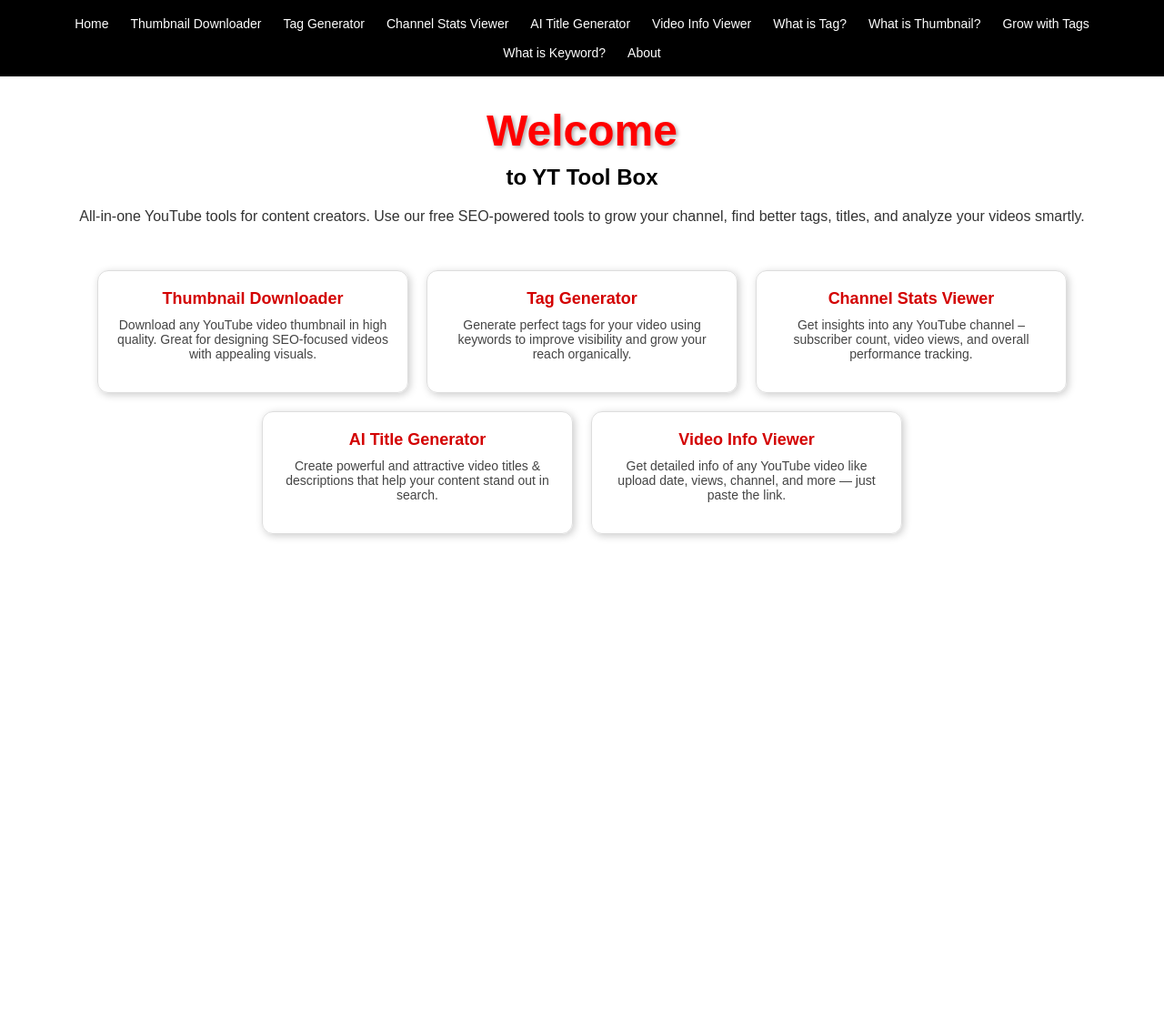
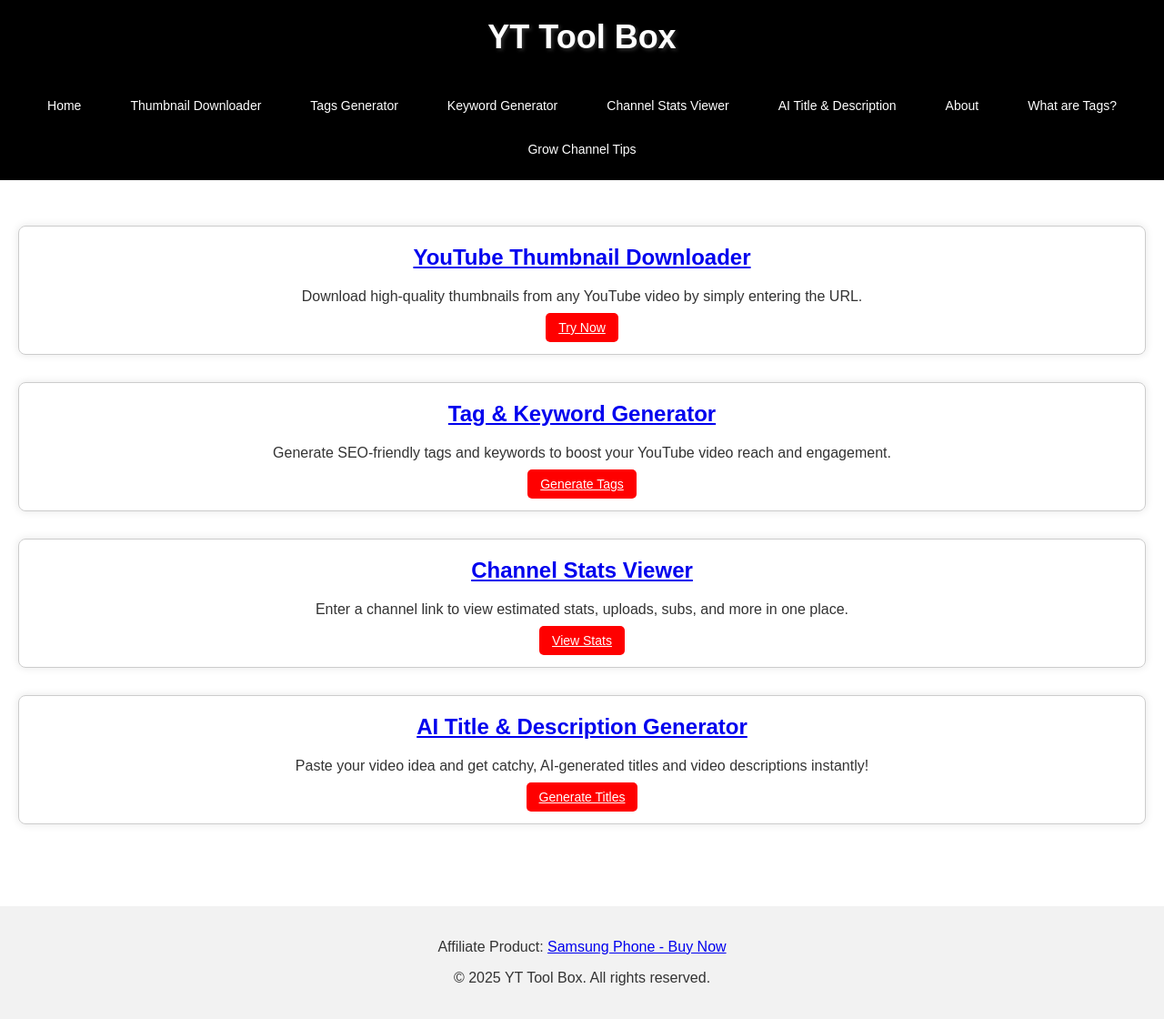
Before and after one commit to sandeep780049/yt-tool-box, a Flask app: page / in a window 1280 px wide. Shown: the whole page at 91% size. Before the commit the page ends 592 px from the top, so only its background shows below. Run offline with Flask 3, Linux system fonts and the light colour scheme; some libraries are stand-ins or nearby versions.

Commit message:
Update index.html

```diff
--- a/templates/index.html
+++ b/templates/index.html
@@ -1,140 +1,135 @@
-<!DOCTYPE html>
-<html lang="en">
-<head>
+<!-- Full working index.html (homepage) --><!DOCTYPE html><html lang="en"><head>
   <meta charset="UTF-8">
   <meta name="viewport" content="width=device-width, initial-scale=1.0">
+  <meta name="description" content="YT Tool Box - Generate YouTube tags, thumbnails, video titles, and more to grow your channel!">
+  <meta name="keywords" content="YouTube Tools, Tags Generator, Thumbnail Downloader, Keyword Generator, Channel Growth, SEO">
   <title>YT Tool Box</title>
+  <link rel="stylesheet" href="/static/style.css">
+  <script>
+    function copyToClipboard(id) {
+      var text = document.getElementById(id).innerText;
+      navigator.clipboard.writeText(text);
+    }
+  </script>
   <style>
     body {
+      font-family: Arial, sans-serif;
+      background-color: #ffffff;
       margin: 0;
-            font-family: Arial, sans-serif;
-            background-color: white;
+      padding: 0;
+    }header {
+  background-color: #000000;
+  color: white;
+  padding: 20px;
+  text-align: center;
 }
 
-        nav {
-            background-color: black;
-            padding: 10px;
-            display: flex;
-            flex-wrap: wrap;
-            justify-content: center;
+header h1 {
+  font-size: 36px;
+  margin: 0;
+  text-shadow: 2px 2px 4px #333;
 }
 
-        nav a {
-            color: white;
-            margin: 8px 12px;
-            text-decoration: none;
-            font-size: 14px;
+.navbar {
+  display: flex;
+  justify-content: center;
+  flex-wrap: wrap;
+  background-color: #000;
+  padding: 10px;
 }
 
-        .welcome {
-            text-align: center;
-            margin-top: 30px;
+.navbar a {
+  color: white;
+  text-decoration: none;
+  margin: 10px 15px;
+  font-size: 14px;
+  padding: 6px 12px;
+  border-radius: 5px;
+  transition: background-color 0.3s ease;
 }
 
-        .welcome h1 {
-            font-size: 48px;
-            color: red;
-            text-shadow: 2px 2px 4px #aaa;
-            margin-bottom: 0;
+.navbar a:hover {
+  background-color: red;
 }
 
-        .welcome h2 {
-            font-size: 24px;
-            color: black;
-            margin-top: 10px;
+.container {
+  padding: 20px;
+  text-align: center;
 }
 
-        .welcome p {
-            font-size: 16px;
-            margin-top: 10px;
-            padding: 0 20px;
-            color: #333;
+.tool-section {
+  margin: 30px 0;
+  border: 1px solid #ccc;
+  padding: 20px;
+  border-radius: 8px;
+  box-shadow: 0 0 10px rgba(0, 0, 0, 0.1);
 }
 
-        .tools-container {
-            display: flex;
-            flex-wrap: wrap;
-            justify-content: center;
-            margin: 40px 0;
+.tool-section h2 {
+  margin-top: 0;
 }
 
-        .tool-card {
-            width: 300px;
-            border: 1px solid #ddd;
-            border-radius: 12px;
-            margin: 10px;
-            padding: 20px;
-            text-align: center;
-            box-shadow: 2px 2px 8px #ccc;
+.btn {
+  margin-top: 10px;
+  padding: 8px 14px;
+  font-size: 14px;
+  border: none;
+  background-color: red;
+  color: white;
+  border-radius: 5px;
+  cursor: pointer;
 }
 
-        .tool-card a {
-            font-size: 18px;
-            color: #d30000;
-            font-weight: bold;
-            text-decoration: none;
+.btn:hover {
+  background-color: darkred;
 }
 
-        .tool-card p {
-            font-size: 14px;
-            margin-top: 10px;
-            color: #444;
+.footer {
+  text-align: center;
+  padding: 20px;
+  background-color: #f2f2f2;
+  margin-top: 40px;
 }
 
-        @media (max-width: 600px) {
-            .tool-card {
-                width: 90%;
-            }
-
-            nav a {
-                font-size: 12px;
-                margin: 6px;
-            }
-        }
   </style>
-</head>
-<body>
-    <nav>
+</head><body>
+  <header>
+    <h1>YT Tool Box</h1>
+  </header>  <div class="navbar">
     <a href="/">Home</a>
     <a href="/thumbnail">Thumbnail Downloader</a>
-        <a href="/tags">Tag Generator</a>
+    <a href="/tags">Tags Generator</a>
+    <a href="/keywords">Keyword Generator</a>
     <a href="/stats">Channel Stats Viewer</a>
-        <a href="/ai">AI Title Generator</a>
-        <a href="/video">Video Info Viewer</a>
-        <a href="/what-is-tag">What is Tag?</a>
-        <a href="/what-is-thumbnail">What is Thumbnail?</a>
-        <a href="/how-tags-help">Grow with Tags</a>
-        <a href="/what-is-keyword">What is Keyword?</a>
+    <a href="/ai-title">AI Title & Description</a>
     <a href="/about">About</a>
-    </nav>
-
-    <div class="welcome">
-        <h1>Welcome</h1>
-        <h2>to YT Tool Box</h2>
-        <p>All-in-one YouTube tools for content creators. Use our free SEO-powered tools to grow your channel, find better tags, titles, and analyze your videos smartly.</p>
+    <a href="/how-tags-work">What are Tags?</a>
+    <a href="/how-grow">Grow Channel Tips</a>
+  </div>  <div class="container">
+    <div class="tool-section">
+      <h2><a href="/thumbnail">YouTube Thumbnail Downloader</a></h2>
+      <p>Download high-quality thumbnails from any YouTube video by simply entering the URL.</p>
+      <a href="/thumbnail" class="btn">Try Now</a>
+    </div><div class="tool-section">
+  <h2><a href="/tags">Tag & Keyword Generator</a></h2>
+  <p>Generate SEO-friendly tags and keywords to boost your YouTube video reach and engagement.</p>
+  <a href="/tags" class="btn">Generate Tags</a>
 </div>
 
-    <div class="tools-container">
-        <div class="tool-card">
-            <a href="/thumbnail">Thumbnail Downloader</a>
-            <p>Download any YouTube video thumbnail in high quality. Great for designing SEO-focused videos with appealing visuals.</p>
+<div class="tool-section">
+  <h2><a href="/stats">Channel Stats Viewer</a></h2>
+  <p>Enter a channel link to view estimated stats, uploads, subs, and more in one place.</p>
+  <a href="/stats" class="btn">View Stats</a>
 </div>
-        <div class="tool-card">
-            <a href="/tags">Tag Generator</a>
-            <p>Generate perfect tags for your video using keywords to improve visibility and grow your reach organically.</p>
+
+<div class="tool-section">
+  <h2><a href="/ai-title">AI Title & Description Generator</a></h2>
+  <p>Paste your video idea and get catchy, AI-generated titles and video descriptions instantly!</p>
+  <a href="/ai-title" class="btn">Generate Titles</a>
 </div>
-        <div class="tool-card">
-            <a href="/stats">Channel Stats Viewer</a>
-            <p>Get insights into any YouTube channel – subscriber count, video views, and overall performance tracking.</p>
+
+  </div>  <div class="footer">
+    <p>Affiliate Product: <a href="https://amzn.to/45q05Uz" target="_blank">Samsung Phone - Buy Now</a></p>
+    <p>&copy; 2025 YT Tool Box. All rights reserved.</p>
   </div>
-        <div class="tool-card">
-            <a href="/ai">AI Title Generator</a>
-            <p>Create powerful and attractive video titles & descriptions that help your content stand out in search.</p>
-        </div>
-        <div class="tool-card">
-            <a href="/video">Video Info Viewer</a>
-            <p>Get detailed info of any YouTube video like upload date, views, channel, and more — just paste the link.</p>
-        </div>
-    </div>
-</body>
-</html>
+</body></html>
```
Lines whose indentation alone changed are shown as unchanged.
